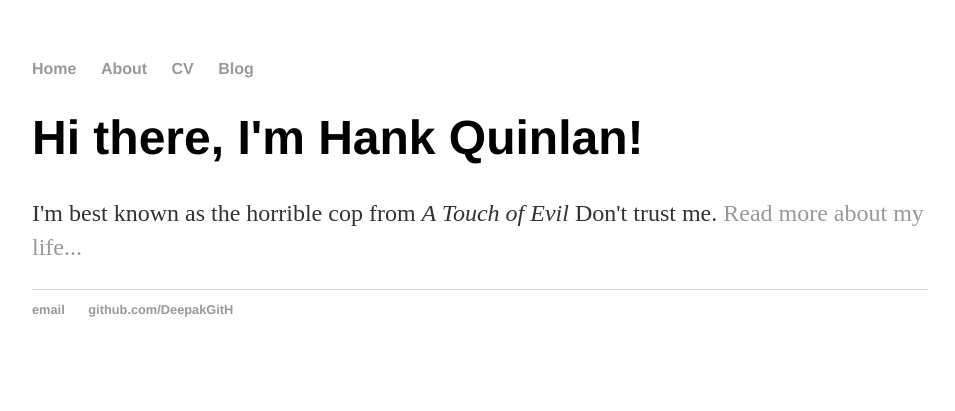
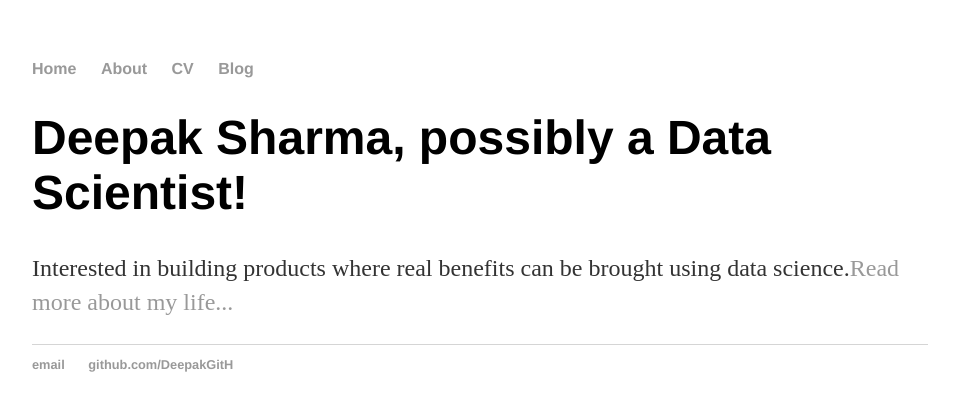
Before and after one commit to DeepakGitH/DeepakGitH.github.io, a Jekyll site: the page built from index.html, in a window 1280 px wide. Shown: the top 411 px of the page, without its empty margins (160-1115 px from the left). Built offline with Jekyll 4.4.1, drawn with Linux system fonts in a browser that asks for light colours; the list of posts is cut into pages by our own code.

Commit message:
Update index.html

```diff
--- a/index.html
+++ b/index.html
@@ -1,8 +1,8 @@
 ---
 layout: default
-title: Hank Quinlan, Horrible Cop
+title: Deepak Sharma, Dealing with Data
 ---
 <div class="blurb">
-	<h1>Hi there, I'm Hank Quinlan!</h1>
-	<p>I'm best known as the horrible cop from <em>A Touch of Evil</em> Don't trust me. <a href="/about">Read more about my life...</a></p>
+	<h1>Deepak Sharma, possibly a Data Scientist!</h1>
+	<p>Interested in building products where real benefits can be brought using data science.<a href="/about">Read more about my life...</a></p>
 </div><!-- /.blurb -->
```
